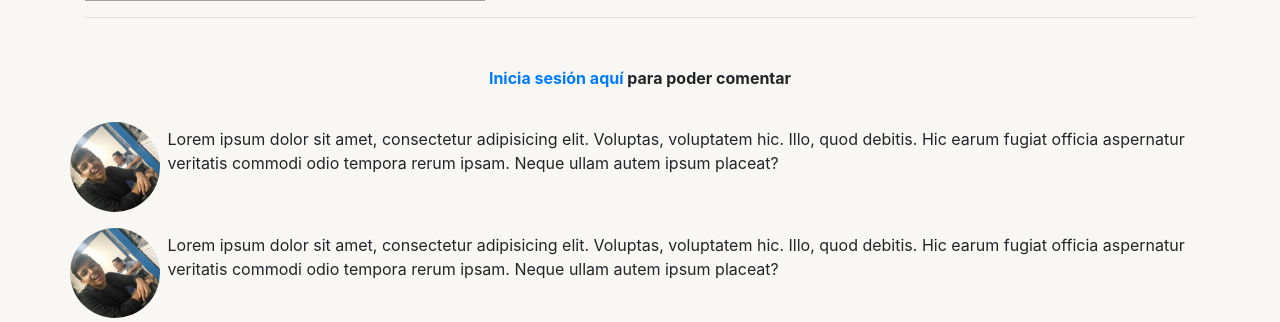
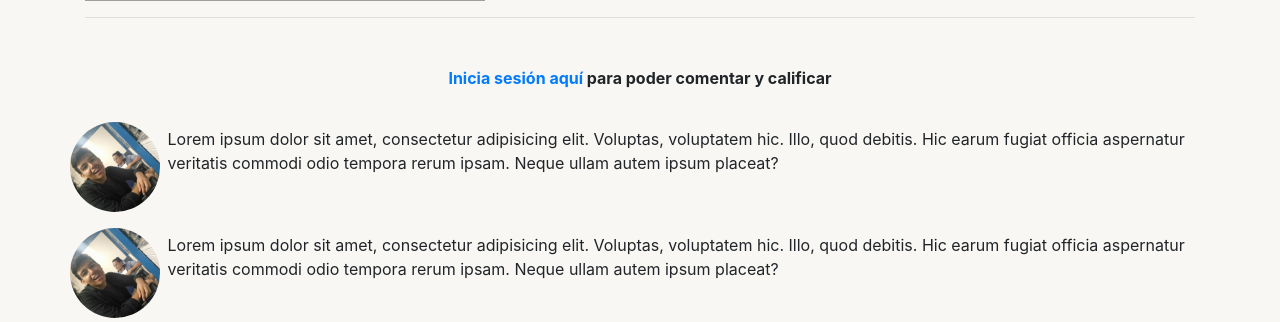
Before and after one commit to CarlosVazquezFarrera/ElBuenLector, a PHP site: page /ElBuenLector/libro.php?libro=1 in a window 1280 px wide. Shown: the part 381-703 px from the top of the page. Run offline with PHP 8.4, Linux system fonts and the light colour scheme; data that the repository does not hold is empty; grey boxes are pictures that could not be loaded.

Commit message:
update libro.php

```diff
--- a/includes/header.php
+++ b/includes/header.php
@@ -3,9 +3,7 @@
     if (isset($_GET["session"]) && $_GET["session"] == "logout")
     {
         session_destroy();
-        echo "
-            location.reload();
-        ";
+        header('Location: http://localhost/ElBuenLector/');
     }
 ?>
 <!DOCTYPE html>
--- a/libro.php
+++ b/libro.php
@@ -55,7 +55,7 @@
         ?>
             <div class="row">
                <div class="col">
-                    <p class="text-center"><strong><a href="" data-toggle="modal" data-target="#sesion">Inicia sesión aquí</a> para poder comentar</strong></p>
+                    <p class="text-center"><strong><a href="" data-toggle="modal" data-target="#sesion">Inicia sesión aquí</a> para poder comentar y calificar</strong></p>
                     <?php require_once ("includes/modal.php")?>
                 </div>
             </div>
```
